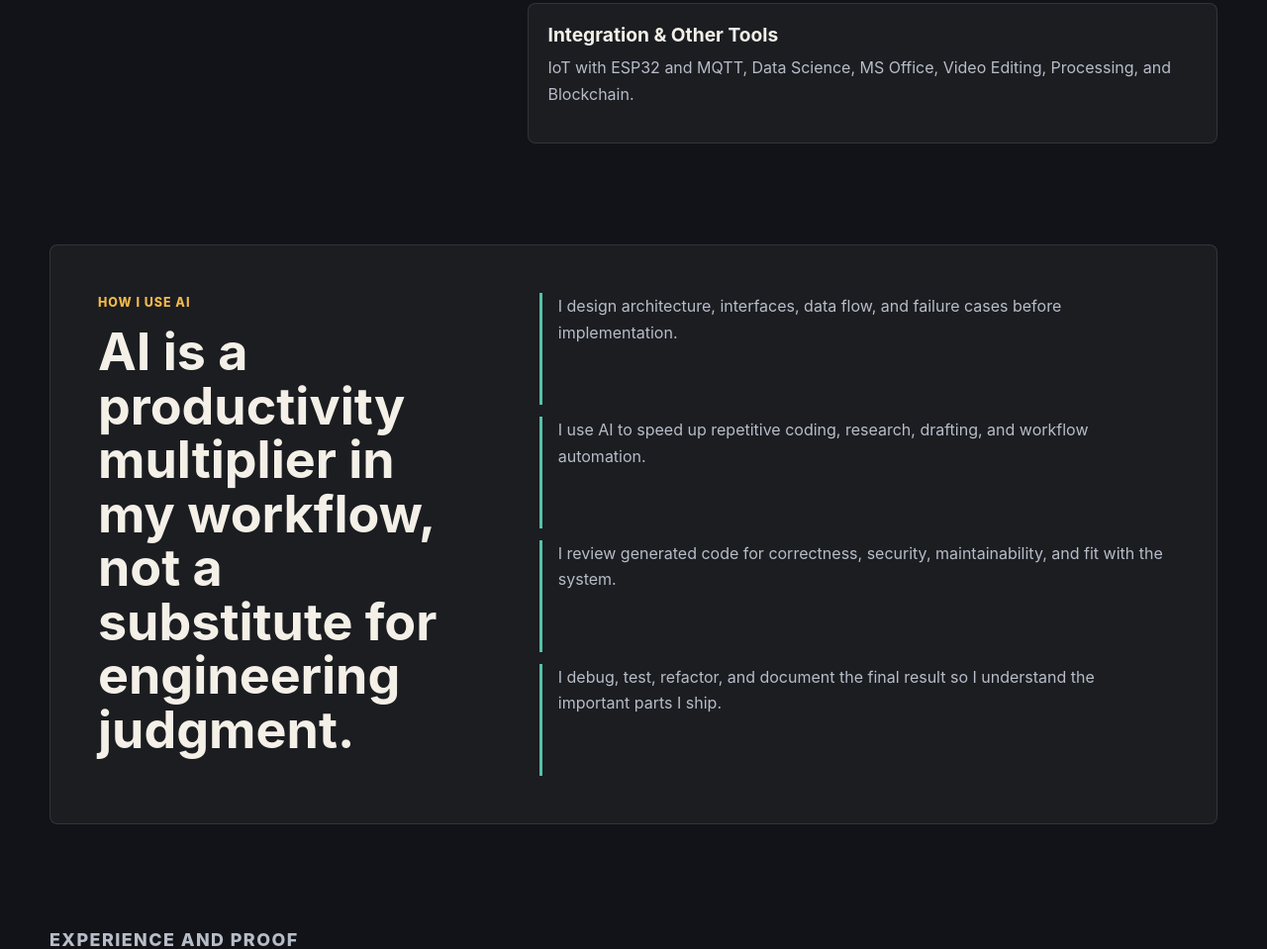
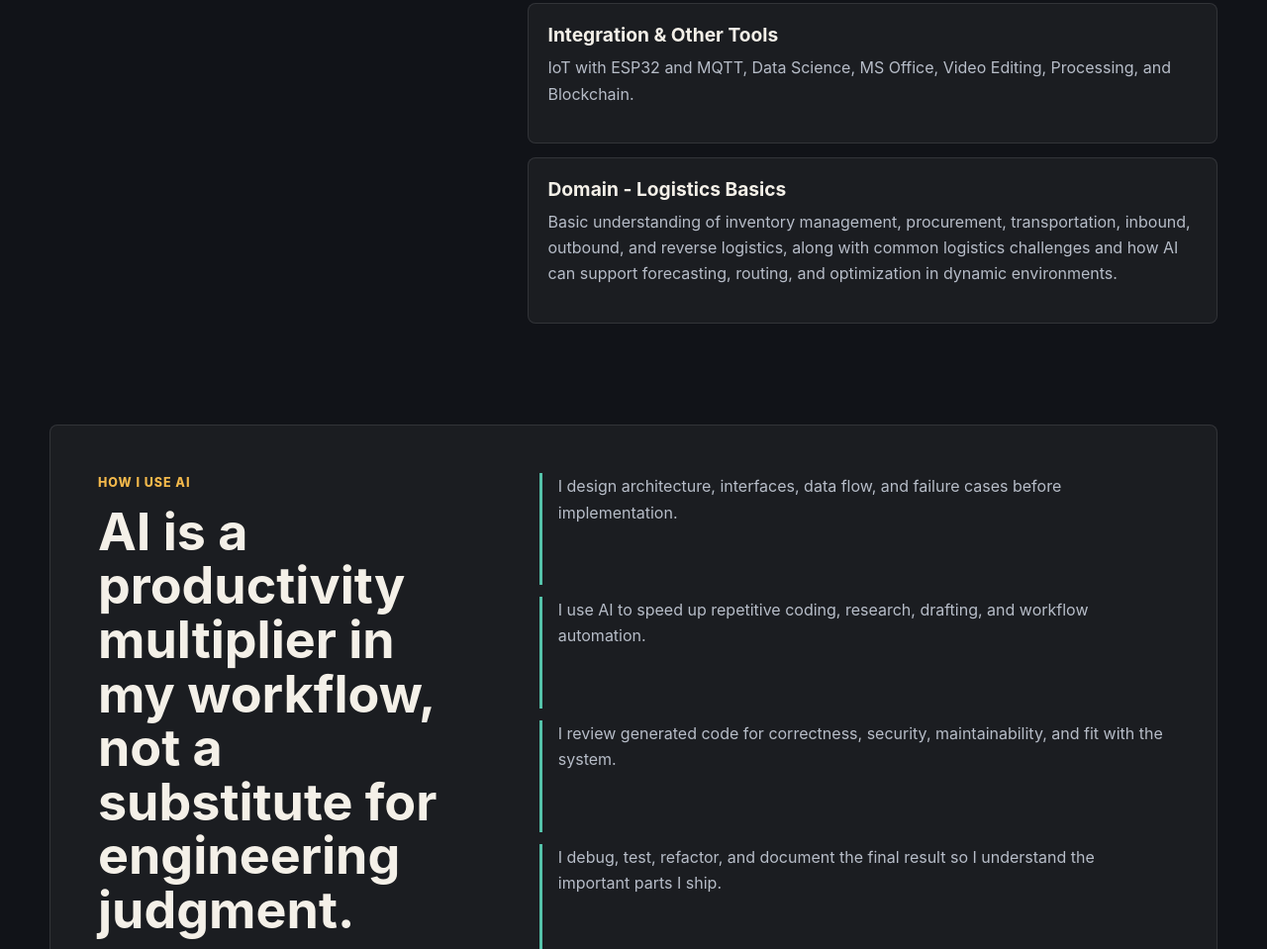
Before and after one commit to TahaFawzyElshrif/dev.taha, a plain HTML site: page index.html in a window 1280 px wide. Shown: the part 7248-8207 px from the top of the page at 99% size. Drawn offline with nearby package versions, Linux system fonts and the light colour scheme.

Commit message:
Add Logistics Basics skill card to index.html
Added a new skill card section for Logistics Basics.

```diff
--- a/index.html
+++ b/index.html
@@ -548,6 +548,10 @@
                     <h3>Integration & Other Tools</h3>
                     <p>IoT with ESP32 and MQTT, Data Science, MS Office, Video Editing, Processing, and Blockchain.</p>
                 </section>
+                <section class="skill-card">
+                    <h3>Domain - Logistics Basics</h3>
+                    <p> Basic understanding of inventory management, procurement, transportation, inbound, outbound, and reverse logistics, along with common logistics challenges and how AI can support forecasting, routing, and optimization in dynamic environments.</p>
+                </section>
             </div>
         </section>
 
```
